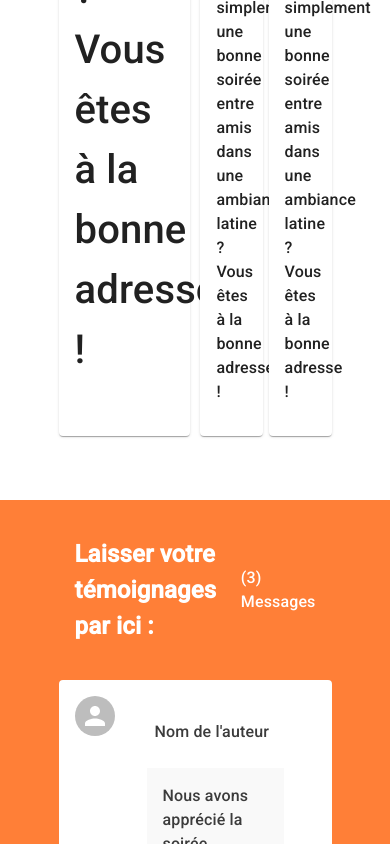
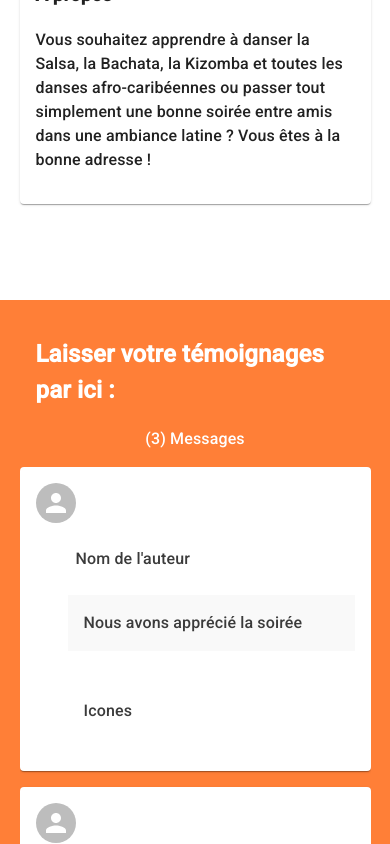
Before and after one commit to nivorako/weare2gether, a React (Create React App) app: page / in a window 390 px wide. Shown: the part 4086-4930 px from the top of the page. Built offline with nearby package versions, Linux system fonts and the light colour scheme.

Commit message:
fix responsive design

```diff
--- a/src/components/About.js
+++ b/src/components/About.js
@@ -64,8 +64,7 @@ const About = () => {
 };
 
 const AboutContainer = styled.article`
-    width: 70%;
-    margin: 4rem auto;
+    width: 100%;
 `;
 
 const AboutTitle = styled.h2`
@@ -75,29 +74,47 @@ const AboutTitle = styled.h2`
 `;
 
 const AboutContent = styled.div`
-    width: 100%;
+    width: 70%;
+    margin: 4rem auto;
     display: flex;
     justify-content: space-between;
+    @media (max-width: 1200px){
+        width: 90%;
+        flex-direction: column;
+        align-items: center;
+    }
 `;
 
 const AboutMain = styled(Paper)`
     width: 48%;
     padding: 1rem;
     font-size: 40px;
+    @media (max-width: 1200px){
+        width: 100%;
+    }
 `;
 
 const AboutDetails = styled.div`
     width: 48%;
-
     display: flex;
     flex-wrap: wrap;
     justify-content: space-between;
     align-content: space-between;
+    @media (max-width: 1200px){
+        width: 100%;
+        margin-top: 2rem;
+    }
 `;
 
 const AboutDetail = styled(Paper)`
     width: 48%;
     padding: 1rem;
+    @media (max-width: 1200px){
+        margin-bottom: 2rem;
+    }
+    @media (max-width: 764px){
+        width: 100%;
+    }
 `;
 
 export default About;
--- a/src/components/Contact.js
+++ b/src/components/Contact.js
@@ -27,9 +27,13 @@ const Contact = () => {
                 <ContactBody>
                     <Box
                         sx={{
+                            width: "100%",
                             display: "flex",
                             justifyContent: "center",
                             alignItems: "center",
+                            "@media (max-width: 1024px)" : {
+                                flexDirection: "column"
+                            }
                         }}
                     >
                         <ContactInput>
@@ -154,6 +158,21 @@ const ContactBox = styled.div`
     margin: 0 auto;
     color: white;
     padding-bottom: 2rem;
+    @media (max-width: 1440px){
+        width: 70%;
+    }
+    @media (max-width: 764px){
+        width: 100%;
+    }
+    `;
+
+const ContactBody = styled.form`
+    width: 100%;
+    display: flex;
+    flex-direction: column;
+    align-items: center;
+    padding: 1rem;
+    background-color: var(--primary);
 `;
 
 const ContactHead = styled.div`
@@ -169,15 +188,6 @@ const H3 = styled.h3`
 
 const H2 = styled.h2``;
 
-const ContactBody = styled.form`
-    width: 100%;
-    display: flex;
-    flex-direction: column;
-    align-items: center;
-    padding: 1rem;
-    background-color: var(--primary);
-`;
-
 const ContactInput = styled.div`
     width: 70%;
     padding: 0.5rem;
@@ -190,6 +200,9 @@ const ContactLinkItems = styled.div`
     flex-direction: column;
     justify-content: space-around;
     align-items: center;
+    @media (max-width: 1024px){
+        height: 200px
+    }
 `;
 
 const ContactLinkItem = styled.div``;
--- a/src/components/Guest.js
+++ b/src/components/Guest.js
@@ -75,6 +75,9 @@ const GuestBox = styled.div`
     display: flex;
     flex-direction: column;
     align-items: center;
+    @media (max-width: 764px){
+        width: 90%;
+    }
 `;
 
 const GuestHead = styled.div`
@@ -84,6 +87,9 @@ const GuestHead = styled.div`
     display: flex;
     justify-content: space-between;
     align-items: center;
+    @media (max-width: 764px){
+        flex-direction: column;
+    }
 `;
 
 const GuestTitle = styled.h2``;
@@ -111,10 +117,13 @@ const GuestItem = styled(Paper)`
     background-color: white;
     display: flex;
     padding: 1rem;
+    @media (max-width: 764px){
+        flex-direction: column;
+    }
 `;
 
 const GuestMsg = styled.div`
-    width: 100%;
+    width: 90%;
     margin: 1rem 2rem;
 `;
 
--- a/src/pages/Caroussel.js
+++ b/src/pages/Caroussel.js
@@ -72,6 +72,7 @@ const Caroussel = () => {
                                         left: "5%",
                                         transform: "scale(3)",
                                         transition: ".5s",
+                                        cursor: "pointer",
                                         "&:hover": {
                                             transform: "scale(3.3)"
                                         }
@@ -87,6 +88,7 @@ const Caroussel = () => {
                                         right: "5%",
                                         transform: "scale(3)",
                                         transition: ".5s",
+                                        cursor: "pointer",
                                         "&:hover": {
                                             transform: "scale(3.3)"
                                         }
@@ -115,13 +117,16 @@ const CarousselBox = styled.article`
 
 const CarousselItems = styled.ul`
 position: relative;
-    width: 50%;
+    width: 70%;
     height: 100%;
     margin: 0 auto;
     display: flex;
     justify-content: center;
     align-items: center;
     padding-left: 0;
+    @media (max-width: 764px){
+        width: 90%;
+    }
 `;
 
 const CarousselItem = styled.li`
--- a/src/pages/Media.js
+++ b/src/pages/Media.js
@@ -71,6 +71,9 @@ const MediaContainer = styled.main`
 const MediaBox = styled.article`
     width: 70%;
     margin: 0 auto;
+    @media (max-width: 1440px){
+        width: 90%;
+    }
 `;
 
 const MediaItems = styled.ul`
@@ -79,6 +82,7 @@ const MediaItems = styled.ul`
     flex-wrap: wrap;
     justify-content: center;
     align-items: center;
+    padding-left: 0;
 `;
 
 const MediaItem = styled.li`
@@ -87,6 +91,12 @@ const MediaItem = styled.li`
     height: 320px;
     margin: 1rem 1rem 2rem 1rem;
     transition: .5s;
+    @media (max-width: 1200px){
+        width: 45%;
+    }
+    @media (max-width: 764px){
+        width: 100%;
+    }
     &:hover{
         transform: scale(1.02);
     }
```
